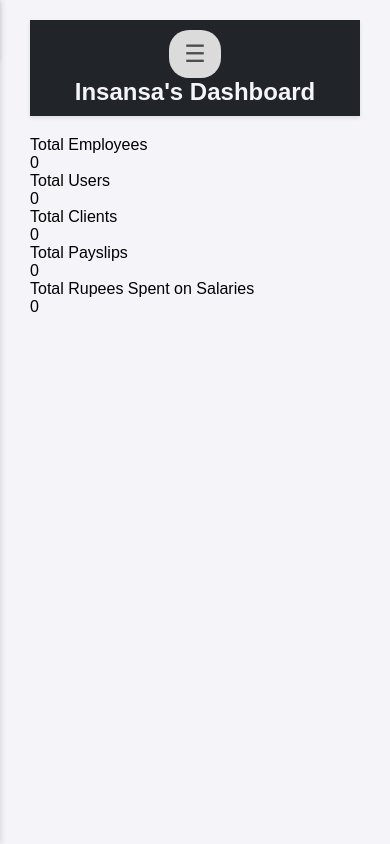
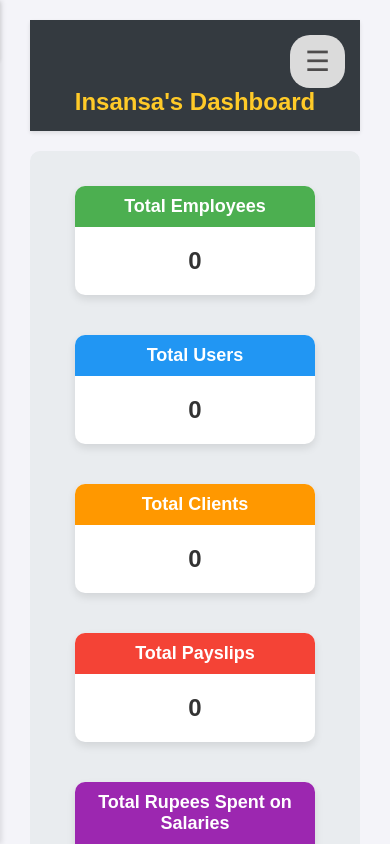
Before and after one commit to tanmaycodess/EmsSoftware, a React (Vite) app in the folder Frontend/New/: page /home in a window 390 px wide. Built offline with nearby package versions, Linux system fonts and the light colour scheme; no server answers; sample sign-in values are in the browser's storage.

Commit message:
Update Home.css

```diff
--- a/Frontend/New/src/components/Home/Home.css
+++ b/Frontend/New/src/components/Home/Home.css
@@ -1,5 +1,3 @@
-/* Home.css */
-
 /* General Styles */
 body {
     margin: 0;
@@ -116,6 +114,83 @@ h2 {
     font-weight: 600;
 }
 
+/* Card Styles */
+.card-container {
+    display: flex;
+    justify-content: space-around;
+    flex-wrap: wrap;
+    gap: 20px;
+    margin-top: 20px;
+}
+
+.card {
+    background-color: #fff;
+    box-shadow: 0 4px 8px rgba(0, 0, 0, 0.1);
+    border-radius: 10px;
+    overflow: hidden;
+    width: 23%;
+    min-width: 200px;
+    text-align: center;
+    transition: transform 0.3s ease;
+}
+
+.card:hover {
+    transform: translateY(-10px);
+}
+
+.card-header {
+    padding: 10px;
+    font-size: 18px;
+    font-weight: bold;
+    color: #fff;
+}
+
+.card-body {
+    padding: 20px;
+    font-size: 24px;
+    font-weight: bold;
+    color: #333;
+}
+
+.card-footer {
+    background-color: #f4f4f9;
+    padding: 10px;
+    font-size: 16px;
+    color: #007bff;
+    cursor: pointer;
+    transition: background-color 0.3s ease;
+}
+
+.card-footer:hover {
+    background-color: #e2e6ea;
+}
+
+/* Specific Colors for Cards */
+.card.total-employees .card-header {
+    background-color: #4caf50;
+    /* Green */
+}
+
+.card.total-users .card-header {
+    background-color: #2196f3;
+    /* Blue */
+}
+
+.card.total-clients .card-header {
+    background-color: #ff9800;
+    /* Orange */
+}
+
+.card.total-payslips .card-header {
+    background-color: #f44336;
+    /* Red */
+}
+
+.card.total-salary-spent .card-header {
+    background-color: #9c27b0;
+    /* Purple */
+}
+
 /* Keyframes for Animations */
 @keyframes fadeIn {
     from {
@@ -130,6 +205,12 @@ h2 {
 }
 
 /* Responsive Design */
+@media (max-width: 1200px) {
+    .card {
+        width: 45%;
+    }
+}
+
 @media (max-width: 768px) {
     .sidebar {
         left: -100%;
@@ -152,10 +233,40 @@ h2 {
     .header {
         flex-direction: column;
         align-items: flex-start;
+        padding: 15px;
+        background-color: #343a40;
+        color: #f4f4f9;
+    }
+
+    .open-nav-btn {
+        align-self: flex-end;
+        font-size: 28px;
     }
 
     .page-title {
         margin-top: 10px;
+        font-size: 22px;
+        color: #ffca28;
+    }
+
+    .content {
+        padding: 15px;
+        background-color: #e9ecef;
+        border-radius: 10px;
+    }
+
+    h2 {
         font-size: 20px;
+        color: #495057;
+    }
+
+    .card-container {
+        flex-direction: column;
+        align-items: center;
+    }
+
+    .card {
+        width: 80%;
+        margin-bottom: 20px;
     }
 }
```
